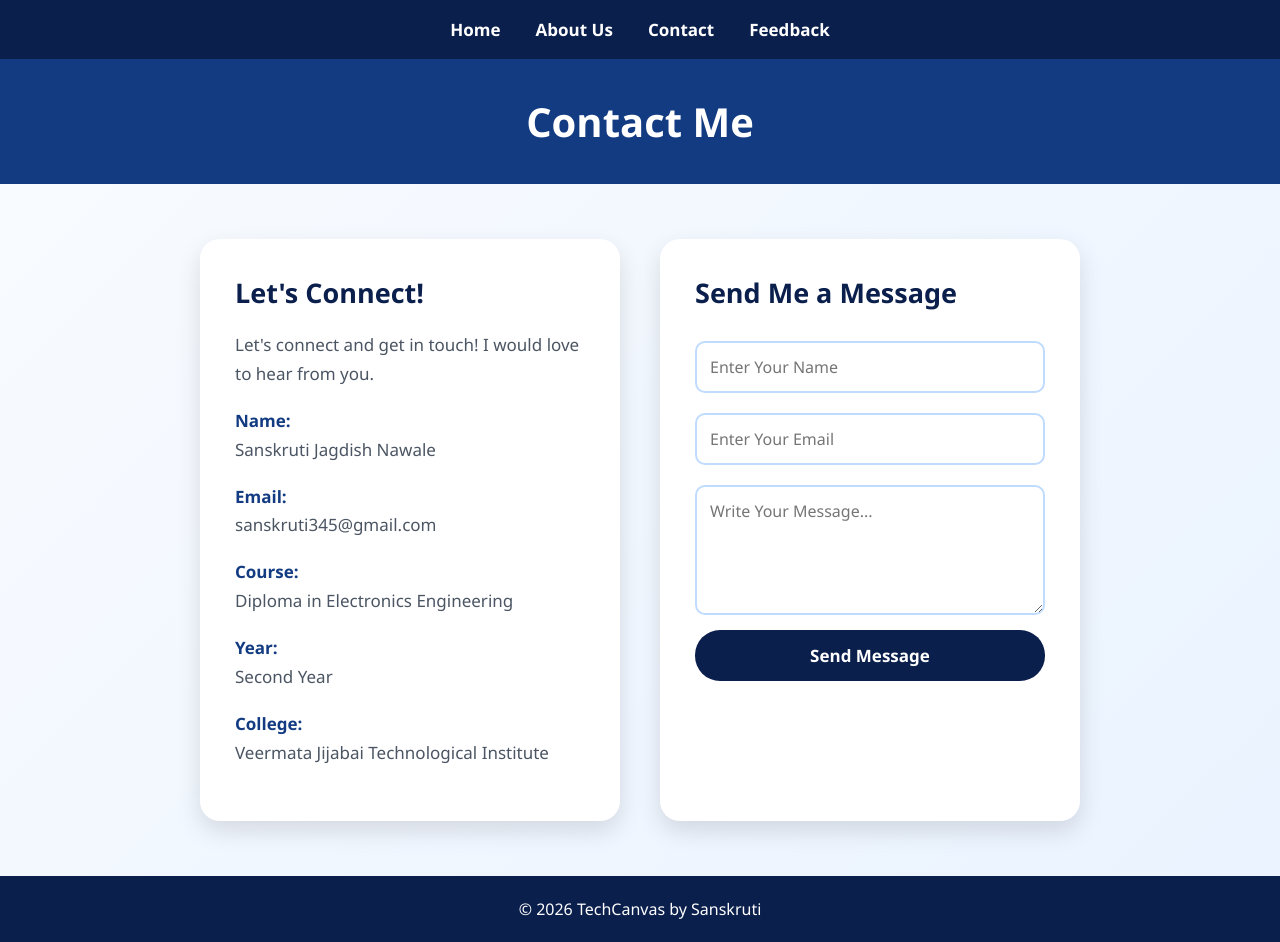
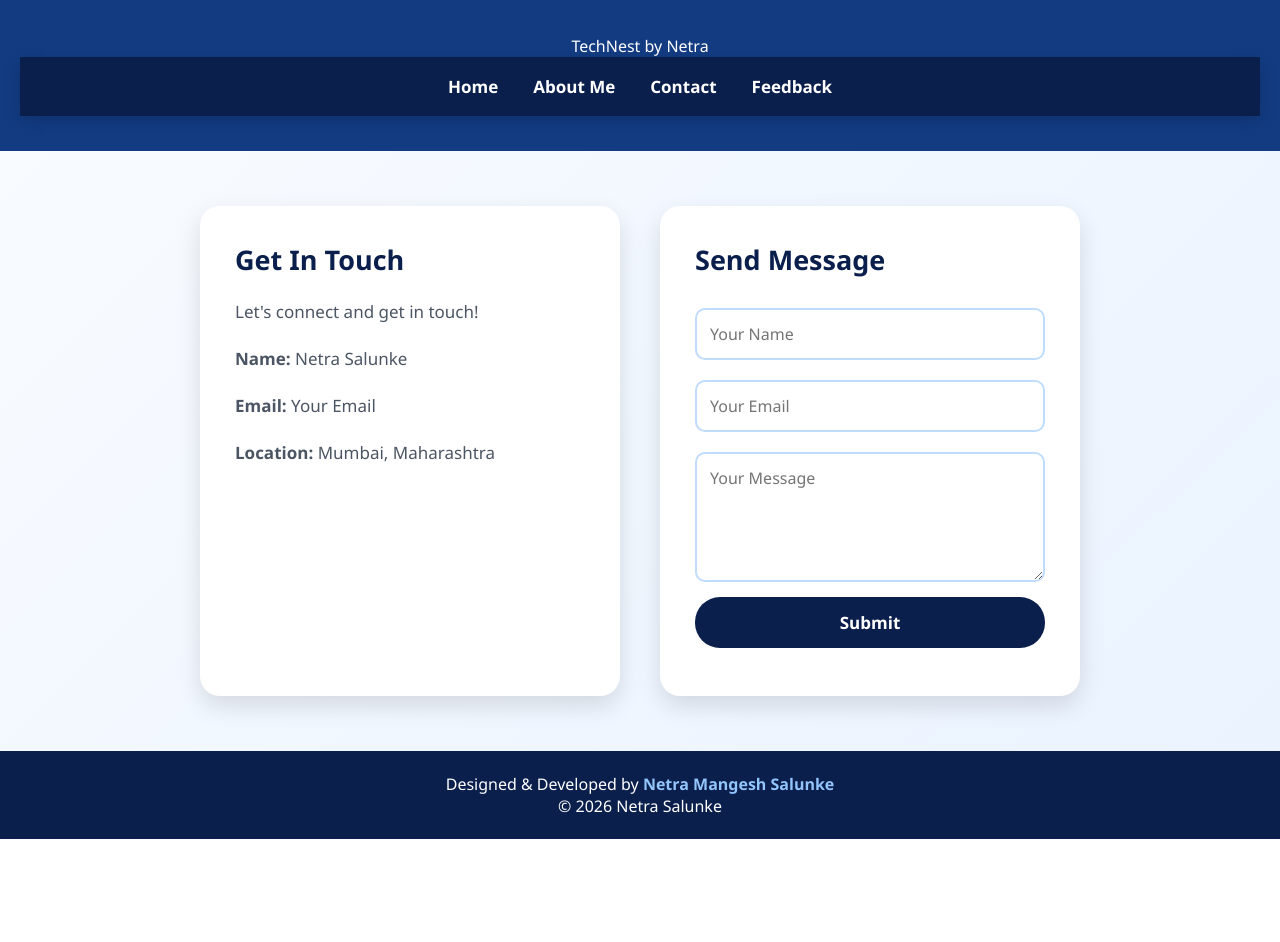
Before and after one commit to salunkenetra/technestbynetra, a Python web app: template templates/contact.html in a window 1280 px wide. After the commit the page ends 839 px from the top, so only its background shows below. Run offline with Jinja, Linux system fonts and the light colour scheme; the template is opened without the code that fills it, so the values that code supplies are empty.

Commit message:
Revise contact.html for TechNest branding
Updated contact page with new branding and contact details.

```diff
--- a/templates/contact.html
+++ b/templates/contact.html
@@ -5,116 +5,86 @@
     <meta charset="UTF-8">
     <meta name="viewport" content="width=device-width, initial-scale=1.0">
 
-    <title>Contact - TechCanvas by Sanskruti</title>
+    <title>Contact Me - TechNest by Netra</title>
 
-    <link rel="stylesheet" href="{{ url_for('static', filename='style.css') }}">
+    <link rel="stylesheet" href="style.css">
 </head>
 
 <body>
 
-    <!-- Navigation Bar -->
+<header>
+
+    <div class="logo">
+        TechNest by Netra
+    </div>
+
     <nav>
-        <a href="/">Home</a>
-        <a href="/about">About Us</a>
-        <a href="/contact">Contact</a>
-        <a href="/feedback">Feedback</a>
+        <a href="index.html">Home</a>
+        <a href="about.html">About Me</a>
+        <a href="contact.html">Contact</a>
+        <a href="feedback.html">Feedback</a>
     </nav>
 
-
-    <!-- Header -->
-    <header>
-        <h1>Contact Me</h1>
 </header>
 
 
-    <!-- Contact Section -->
 <section class="contact">
 
-        <!-- Contact Information -->
     <div class="contact-info">
 
-            <h2>Let's Connect!</h2>
+        <h2>Get In Touch</h2>
+
+        <p>Let's connect and get in touch!</p>
 
         <p>
-                Let's connect and get in touch!
-                I would love to hear from you.
-            </p>
-
-            <div class="contact-details">
-
-                <p>
-                    <strong>Name:</strong><br>
-                    Sanskruti Jagdish Nawale
+            <b>Name:</b> Netra Salunke
         </p>
 
         <p>
-                    <strong>Email:</strong><br>
-                    sanskruti345@gmail.com
+            <b>Email:</b> Your Email
         </p>
 
         <p>
-                    <strong>Course:</strong><br>
-                    Diploma in Electronics Engineering
-                </p>
-
-                <p>
-                    <strong>Year:</strong><br>
-                    Second Year
-                </p>
-
-                <p>
-                    <strong>College:</strong><br>
-                    Veermata Jijabai Technological Institute
+            <b>Location:</b> Mumbai, Maharashtra
         </p>
 
     </div>
 
-        </div>
 
-
-        <!-- Contact Form -->
     <div class="contact-form">
 
-            <h2>Send Me a Message</h2>
-
-            <form>
+        <h2>Send Message</h2>
 
         <input
             type="text"
-                    name="name"
-                    placeholder="Enter Your Name"
-                    required
-                >
+            placeholder="Your Name">
 
         <input
             type="email"
-                    name="email"
-                    placeholder="Enter Your Email"
-                    required
-                >
+            placeholder="Your Email">
 
         <textarea
-                    name="message"
-                    placeholder="Write Your Message..."
-                    required
-                ></textarea>
+            placeholder="Your Message"></textarea>
 
-                <button type="submit">
-                    Send Message
+        <button type="button">
+            Submit
         </button>
-
-            </form>
 
     </div>
 
 </section>
 
 
-    <!-- Footer -->
 <footer>
-        <p>© 2026 TechCanvas by Sanskruti</p>
+
+    <p>
+        Designed & Developed by
+        <strong>Netra Mangesh Salunke</strong>
+    </p>
+
+    <p>© 2026 Netra Salunke</p>
+
 </footer>
 
 </body>
-
 </html>
```
Lines whose indentation alone changed are shown as unchanged.
